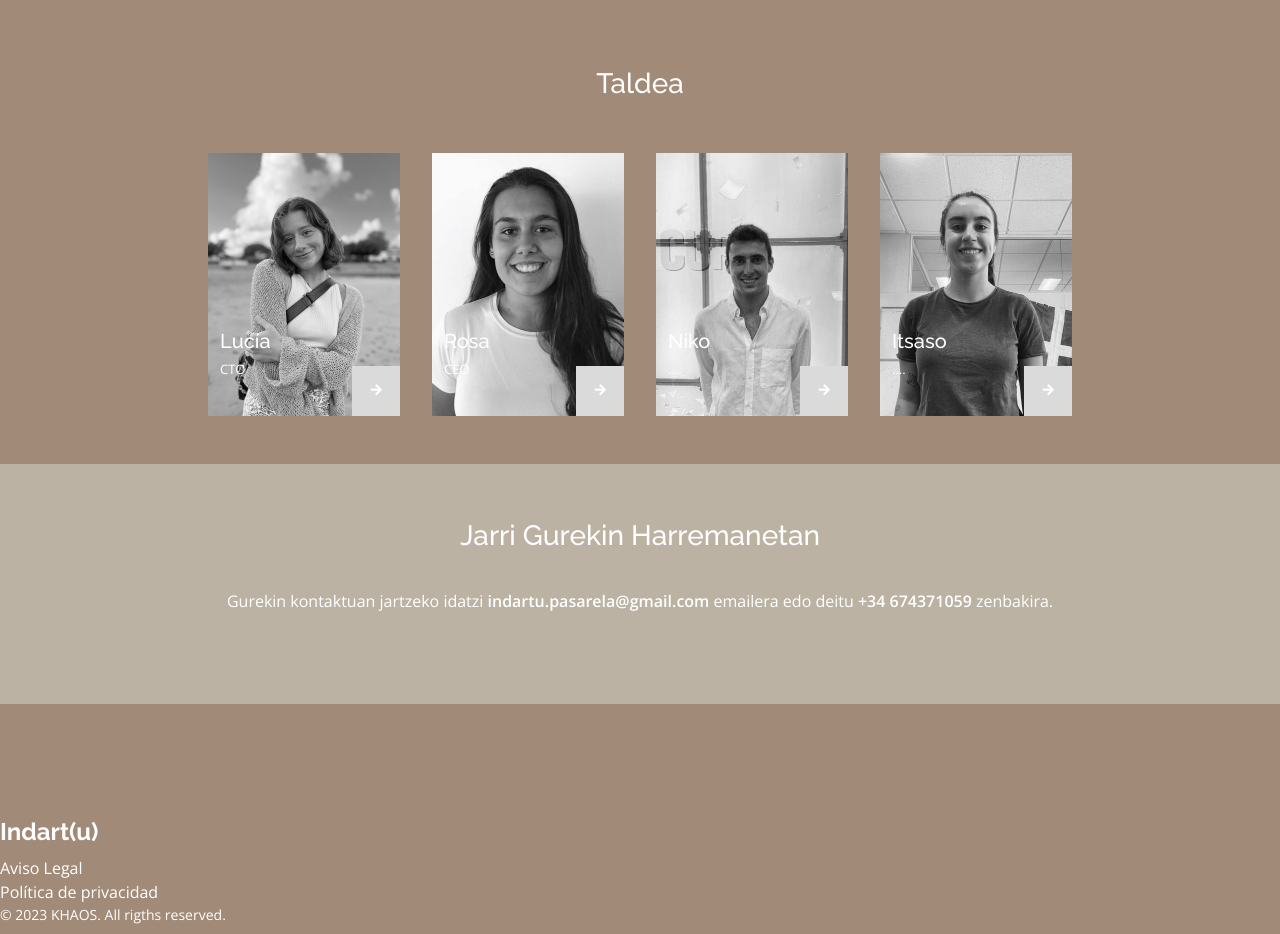
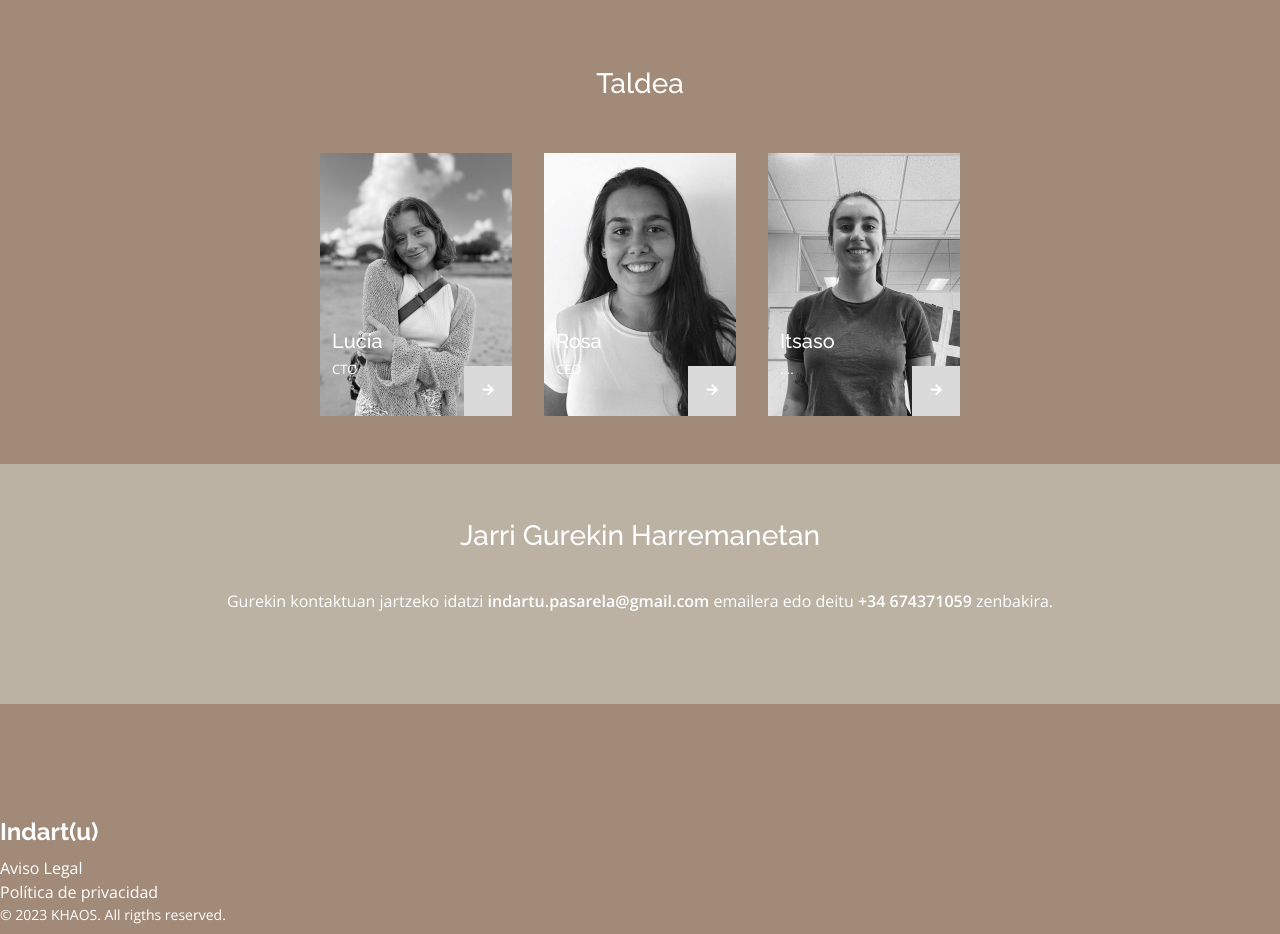
Before and after one commit to indartupasarela/indartupasarela.github.io, a plain HTML site: page index.html in a window 1280 px wide. Shown: the part 2360-3294 px from the top of the page. Drawn offline with nearby package versions, Linux system fonts and the light colour scheme.

Commit message:
NIKO FUERA

```diff
--- a/index.html
+++ b/index.html
@@ -224,28 +224,6 @@
                                 </div>
                             </a>
 
-                        <!--==================== PLACES CARD 4 ====================-->
-                        <a href="https://www.linkedin.com/in/nikolas-iriondo-igartua-5b4473212/" target="_blank">
-                            <div class="place__card w-[12em] mx-4 my-4">
-                                <img src="assets/img/niko.jpg" alt="" class="place__img">
-
-                                <div class="place__content">
-                                    <span class="place__rating">
-                                        <span class="place__rating-number"></span>
-                                    </span>
-
-                                    <div class="place__data">
-                                        <h3 class="place__title">Niko</h3>
-                                        <span class="place__subtitle">....</span>
-                                    </div>
-                                </div>
-
-                                <button class="button button--flex place__button hidden lg:block">
-                                    <i class="ri-arrow-right-line"></i>
-                                </button>
-                            </div>
-                        </a>
-
                         <!--==================== PLACES CARD 3 ====================-->
                         <a href="https://www.linkedin.com/in/itsaso-bolinaga-salda%C3%B1a-a180b31bb/" target="_blank">
                             <div class="place__card w-[12em] mx-4 my-4">
```
